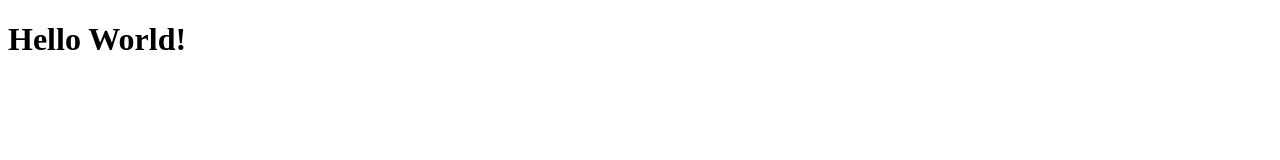
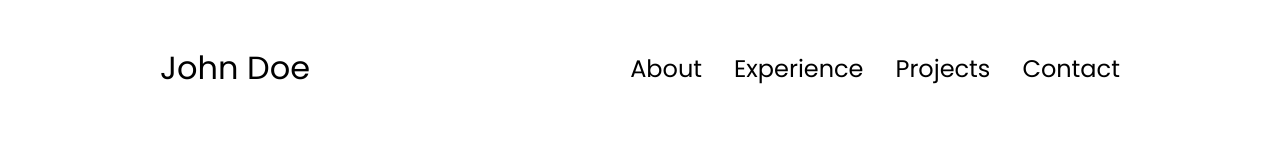
Before and after one commit to FeldherrWeiprecht/Portfolio, a plain HTML site: page index.html in a window 1280 px wide. Drawn offline with Linux system fonts and the light colour scheme.

Commit message:
Added the menu bar and designed it immediately.

```diff
--- a/index.html
+++ b/index.html
@@ -9,8 +9,18 @@
     <link rel="stylesheet" href="mediaqueries.css">
 </head>
 <body>
+    <nav id="desktop-nav">
+        <div class="logo">John Doe</div>
+        <div>
+            <ul class="nav-links">
+                <li><a href="#about">About</a></li> <!-- Shift+Alt+(ArrowKey) === Copies the current cursor line to the arrowkey direction. -->
+                <li><a href="#experience">Experience</a></li>
+                <li><a href="#projects">Projects</a></li>
+                <li><a href="#contact">Contact</a></li>
+            </ul>
+        </div>
+    </nav>
 
-    <h1>Hello World!</h1>
 
     <script src="script.js"></script>
 </body>
--- a/style.css
+++ b/style.css
@@ -0,0 +1,70 @@
+/* imports */
+
+@import url('https://fonts.googleapis.com/css2?family=Poppins:wght@300;400;500;600&display=swap');
+
+
+/* general */
+
+*{
+    margin: 0;
+    padding: 0;
+}
+
+body{
+    font-family: "Poppins", sans-serif;
+}
+
+html{
+    scroll-behavior: smooth;
+}
+
+p{
+    color: rgb(85,85,85);
+}
+
+
+/* transition */
+
+a, .btn{
+    transition: all 300ms ease;
+}
+
+
+/* desktop-nav */
+
+nav, .nav-links{
+    display: flex;
+}
+
+nav{
+    justify-content: space-around;
+    align-items: center;
+    height: 17vh;
+}
+
+.nav-links{
+    gap: 2rem;
+    list-style: none;
+    font-size: 1.5rem;
+}
+
+a{
+    color: black;
+    text-decoration: none;
+    text-decoration-color: white;
+}
+
+a:hover{
+    color: gray;
+    text-decoration: underline;
+    text-underline-offset: 1rem;
+    text-decoration-color: rgb(181,181,181);
+}
+
+.logo{
+    font-size: 2rem;
+}
+
+.logo:hover{
+    cursor: default;
+}
```
